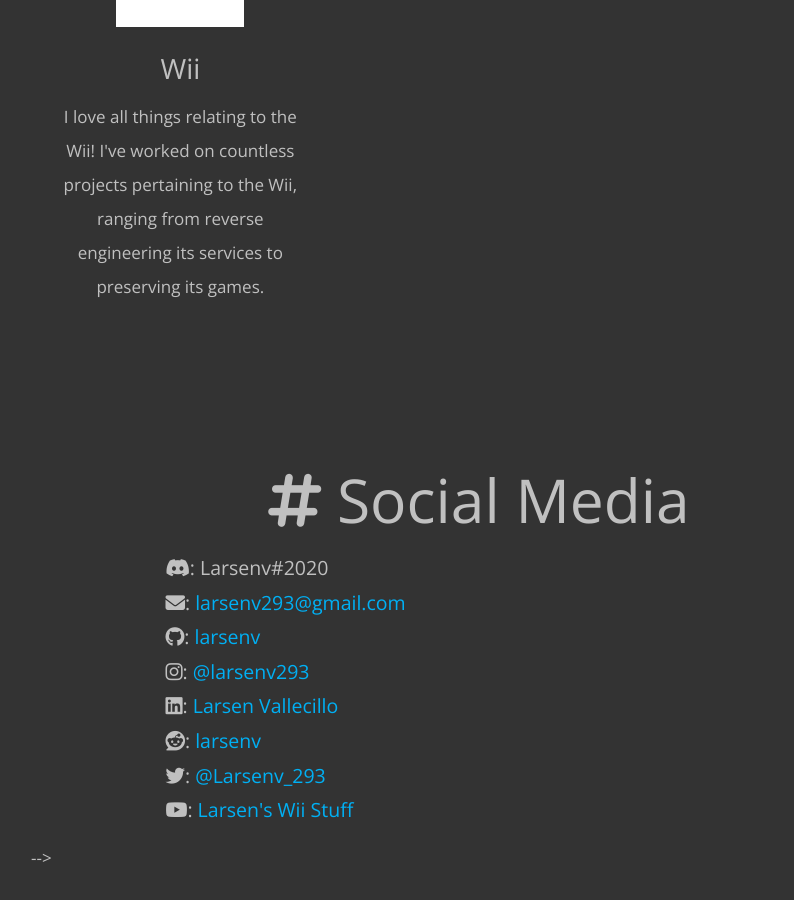
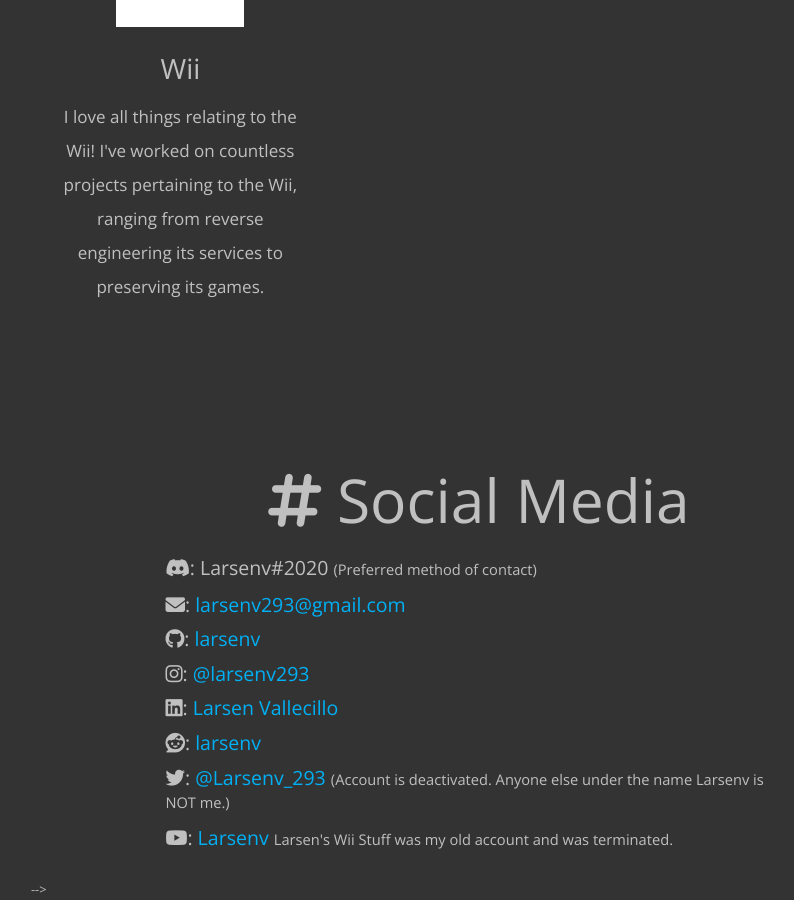
Before and after one commit to larsenv/My-Site, a Jekyll site: the page built from index.html, in a window 1280 px wide and 900 px high, scrolled down 1359 px. Shown: the whole window, without its empty margins (161-955 px from the left). Built offline with Jekyll 4.4.1, drawn with Linux system fonts in a browser that asks for light colours; nearby versions of some CDN libraries; before the commit the page ends 2230 px from its top, so only the background shows below that.

Commit message:
Update index.html

```diff
--- a/index.html
+++ b/index.html
@@ -77,13 +77,13 @@ layout: default
     <div class="section">
       <h2 class="header center"><i class="fas fa-hashtag" aria-hidden="true"></i> Social Media</h2>
 
-      <h6><i class="fab fa-discord"></i>: Larsenv#2020</h6>
+      <h6><i class="fab fa-discord"></i>: Larsenv#2020 <small>(Preferred method of contact)</h6>
       <h6><i class="fas fa-envelope"></i>: <a href="mailto:larsenv293@gmail.com">larsenv293@gmail.com</a></h6>
       <h6><i class="fab fa-github"></i>: <a href="https://github.com/larsenv">larsenv</a></h6>
       <h6><i class="fab fa-instagram"></i>: <a href="https://instagram.com/larsenv293">@larsenv293</a></h6>
       <h6><i class="fab fa-linkedin"></i>: <a href="https://linkedin.com/in/larsenv293">Larsen Vallecillo</a></h6>
       <h6><i class="fab fa-reddit"></i>: <a href="https://reddit.com/u/larsenv">larsenv</a></h6>
-      <h6><i class="fab fa-twitter"></i>: <a href="https://twitter.com/Larsenv_293">@Larsenv_293</a></h6>
-      <h6><i class="fab fa-youtube"></i>: <a href="https://www.youtube.com/c/LarsensWiiStuff">Larsen's Wii Stuff</a></h6>
+      <h6><i class="fab fa-twitter"></i>: <a href="https://twitter.com/Larsenv_293">@Larsenv_293</a> <small>(Account is deactivated. Anyone else under the name Larsenv is NOT me.)</small></h6>
+      <h6><i class="fab fa-youtube"></i>: <a href="https://youtube.com/@Larsenv293">Larsenv</a> <small>Larsen's Wii Stuff was my old account and was terminated.</small></h6>
     </div>
   </div>
```
